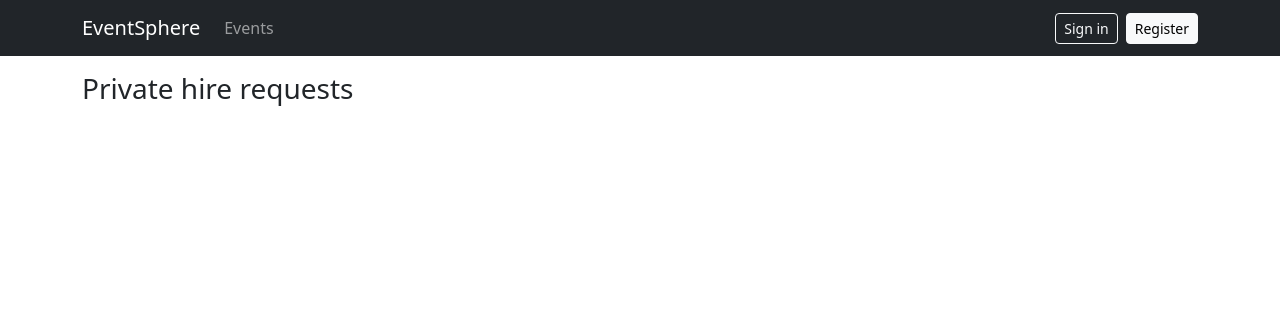
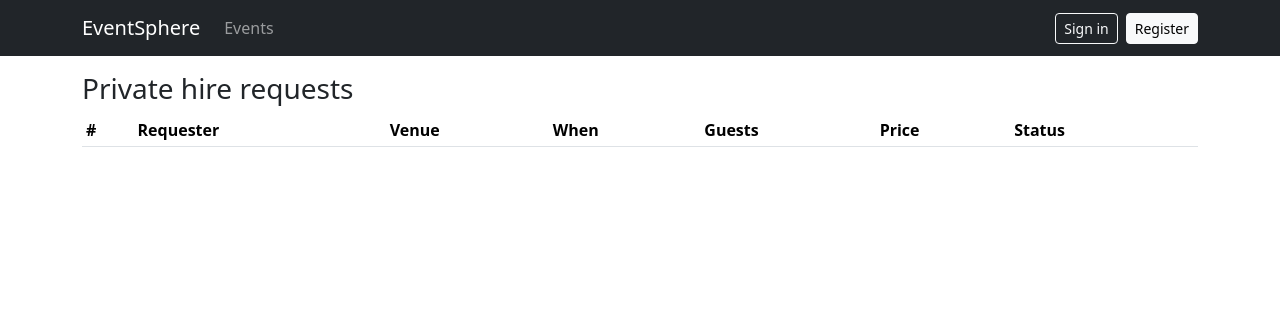
Before and after one commit to dragon-udfly/Evently, a FastAPI app: template app/templates/admin/hires.html in a window 1280 px wide. Shown: the top 316 px of the page. Run offline with FastAPI, Linux system fonts and the light colour scheme; the template is opened without the code that fills it, so the values that code supplies are empty; parts of the project's set-up code (start-up, migrations or seed data) failed here and were passed over.

Commit message:
Added hire requests table layout and headers

```diff
--- a/app/templates/admin/hires.html
+++ b/app/templates/admin/hires.html
@@ -1,4 +1,6 @@
 {% extends "base.html" %}{% block title %}Hire requests{% endblock %}
 {% block content %}
 <h1 class="h3">Private hire requests</h1>
+<div class="table-responsive"><table class="table table-sm align-middle"><thead><tr><th>#</th><th>Requester</th><th>Venue</th><th>When</th><th>Guests</th><th>Price</th><th>Status</th><th></th></tr></thead>
+<tbody></tbody></table></div>
 {% endblock %}
```
